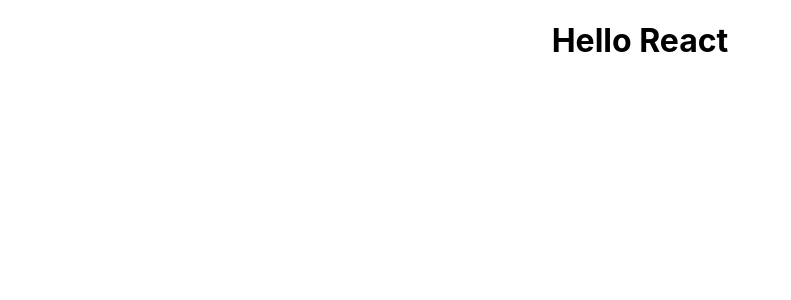
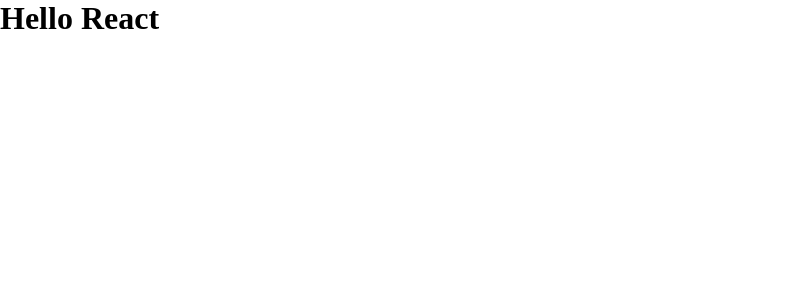
Before and after one commit to andgarzonmal/Math-magicians, a React (Create React App) app: page / in a window 1280 px wide. Shown: the top 300 px of the page, without its empty margins (0-791 px from the left). Built offline with nearby package versions, Linux system fonts and the light colour scheme.

Commit message:
fix linters

```diff
--- a/src/App.css
+++ b/src/App.css
@@ -1,38 +1,4 @@
-.App {
-  text-align: center;
+* {
+  margin: 0;
+  padding: 0%;
 }
-
-.App-logo {
-  height: 40vmin;
-  pointer-events: none;
-}
-
-@media (prefers-reduced-motion: no-preference) {
-  .App-logo {
-    animation: App-logo-spin infinite 20s linear;
-  }
-}
-
-.App-header {
-  background-color: #282c34;
-  min-height: 100vh;
-  display: flex;
-  flex-direction: column;
-  align-items: center;
-  justify-content: center;
-  font-size: calc(10px + 2vmin);
-  color: white;
-}
-
-.App-link {
-  color: #61dafb;
-}
-
-@keyframes App-logo-spin {
-  from {
-    transform: rotate(0deg);
-  }
-  to {
-    transform: rotate(360deg);
-  }
-}
--- a/src/index.css
+++ b/src/index.css
@@ -1,13 +1,4 @@
-body {
+* {
   margin: 0;
-  font-family: -apple-system, BlinkMacSystemFont, 'Segoe UI', 'Roboto', 'Oxygen',
-    'Ubuntu', 'Cantarell', 'Fira Sans', 'Droid Sans', 'Helvetica Neue',
-    sans-serif;
-  -webkit-font-smoothing: antialiased;
-  -moz-osx-font-smoothing: grayscale;
+  padding: 0;
 }
-
-code {
-  font-family: source-code-pro, Menlo, Monaco, Consolas, 'Courier New',
-    monospace;
-}
--- a/src/index.js
+++ b/src/index.js
@@ -8,7 +8,7 @@
 root.render(
   <React.StrictMode>
     <App />
-  </React.StrictMode>
+  </React.StrictMode>,
 );
 
 // If you want to start measuring performance in your app, pass a function
--- a/src/reportWebVitals.js
+++ b/src/reportWebVitals.js
@@ -1,6 +1,8 @@
-const reportWebVitals = onPerfEntry => {
+const reportWebVitals = (onPerfEntry) => {
   if (onPerfEntry && onPerfEntry instanceof Function) {
-    import('web-vitals').then(({ getCLS, getFID, getFCP, getLCP, getTTFB }) => {
+    import('web-vitals').then(({
+      getCLS, getFID, getFCP, getLCP, getTTFB,
+    }) => {
       getCLS(onPerfEntry);
       getFID(onPerfEntry);
       getFCP(onPerfEntry);
```
